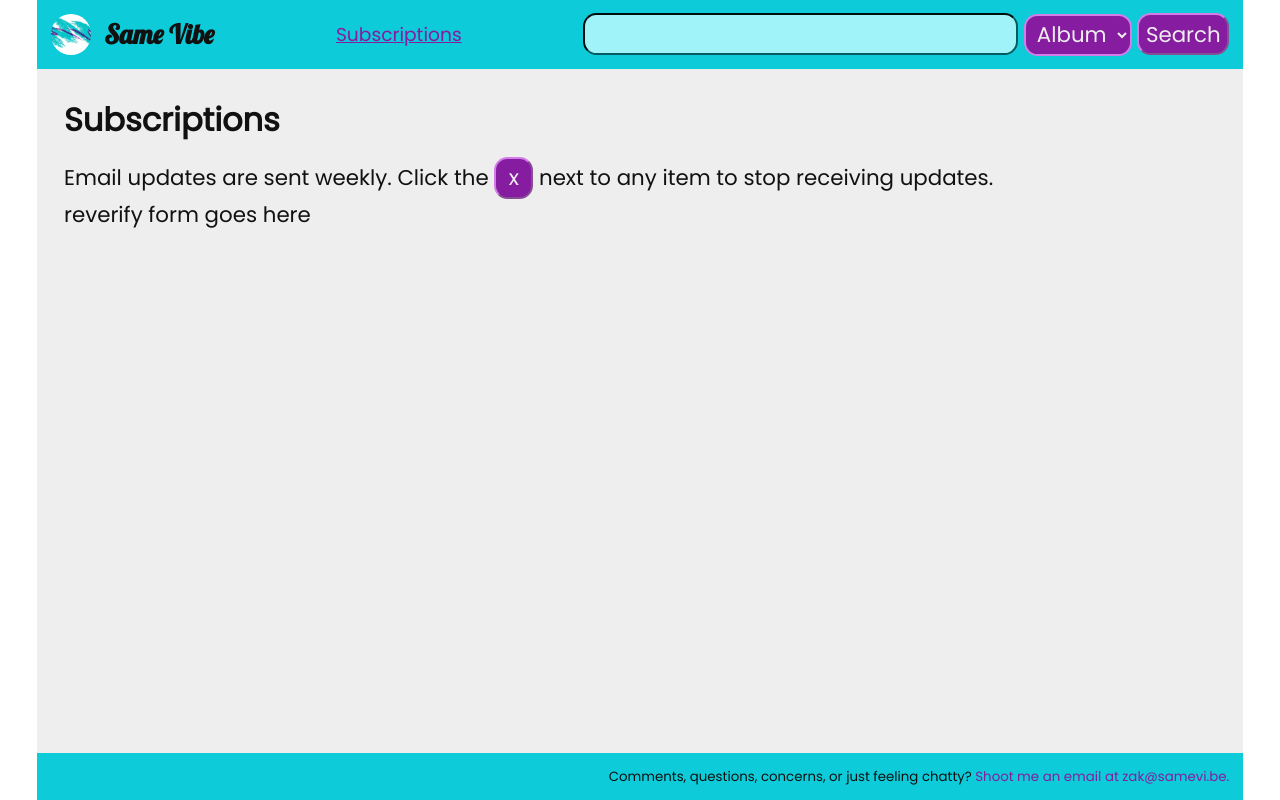
After one commit to Stumpbeard/samevibe, a Flask app: page /subscriptions in a window 1280 px wide. The commit adds this page. Run offline with Flask 2, Linux system fonts and the light colour scheme; data that the repository does not hold is empty.

Commit message:
Add subscription page

```diff
--- a/app.py
+++ b/app.py
@@ -4,6 +4,7 @@ from logging.config import dictConfig
 import os
 
 from flask import Flask, render_template, request, redirect, url_for
+from flask.helpers import make_response
 from flask_mail import Mail, Message
 import requests
 
@@ -162,7 +163,10 @@ def details(main_type, id):
 @app.route("/verify/<token>")
 def verify(token):
     db.verify_email(token)
-    return "<p>Thanks, you're all verified.</p>"
+
+    resp = make_response(render_template("verify.html"))
+    resp.set_cookie("token", token, httponly=True)
+    return resp
 
 
 @app.route("/subscribe/<type>/<id>", methods=["POST"])
@@ -178,7 +182,10 @@ def email_subscribe(type, id):
             sender=("Same Vibe", "hello@samevi.be"),
         )
         mail.send(msg)
-    return redirect(f"/{type}/{id}?n=subscribed")
+    db.create_subscription(type, id, email.id)
+
+    resp = redirect(f"/{type}/{id}?n=subscribed")
+    return resp
 
 
 @app.route("/<main_type>/<id>/connect/<type>/<related_id>")
@@ -256,6 +263,42 @@ def list_vibe_connections(main_type, id, vibe):
         data=data,
         vibes=vibes,
     )
+
+
+@app.route("/subscriptions")
+def subscriptions():
+    token = request.cookies.get("token")
+    subscriptions = db.get_subscriptions(token)
+
+    connections = []
+    for connection in subscriptions:
+        connection_id = connection[2]
+        type = connection[1]
+        if type == "movie":
+            connection = get_movie(connection_id)
+        elif type == "game":
+            connection = get_game(connection_id)
+        elif type == "book":
+            connection = get_book(connection_id)
+        else:
+            connection = get_album(connection_id)
+
+        connection = SearchResult.from_serial(connection, type)
+
+        connections.append(connection)
+
+    return render_template("subscriptions.html", subscriptions=connections, token=token)
+
+
+@app.route("/unsubscribe", methods=["POST"])
+def unsubscribe():
+    token = request.form.get("token")
+    type = request.form.get("type")
+    type_id = request.form.get("id")
+
+    db.unsubscribe(token, type, type_id)
+
+    return redirect("/subscriptions")
 
 
 def search_music(q, page=1):
--- a/db.py
+++ b/db.py
@@ -2,7 +2,7 @@ import base64
 from datetime import datetime
 import json
 import sqlite3
-from sqlite3.dbapi2 import Cursor
+import time
 
 from serializers import Album, Book, Game, Movie, Vibe, Email
 
@@ -26,8 +26,8 @@ def create_vibe_connection(id, id_type, related_id, related_type, vibe):
     )
     cursor = connection.cursor()
     cursor.execute(
-        "INSERT INTO relationships (primary_obj, primary_type, secondary_obj, secondary_type, vibe) VALUES (?, ?, ?, ?, ?);",
-        (id, id_type, related_id, related_type, vibe),
+        "INSERT INTO relationships (primary_obj, primary_type, secondary_obj, secondary_type, vibe, created_at) VALUES (?, ?, ?, ?, ?, ?);",
+        (id, id_type, related_id, related_type, vibe, int(time.time())),
     )
     connection.commit()
 
@@ -288,3 +288,44 @@ def verify_email(token):
 
     cur.execute("UPDATE emails SET verified = ? WHERE token = ?", (True, token))
     conn.commit()
+
+
+def create_subscription(type, id, email_id):
+    conn = sqlite3.connect("samevibe.db")
+    cur = conn.cursor()
+
+    cur.execute(
+        "INSERT INTO subscriptions (type, type_id, email_id, subscribed, last_sent) VALUES (?, ?, ?, ?, ?);",
+        (type, id, email_id, True, int(time.time())),
+    )
+    conn.commit()
+
+
+def get_subscriptions(token):
+    cur = get_cursor()
+    results = cur.execute(
+        "SELECT id FROM emails WHERE token = ? LIMIT 1;", (token,)
+    ).fetchall()
+    if not results:
+        return []
+    email_id = results[0][0]
+
+    results = cur.execute(
+        "SELECT * FROM subscriptions WHERE email_id = ? AND subscribed = true;",
+        (email_id,),
+    ).fetchall()
+
+    return results
+
+
+def unsubscribe(token, type, type_id):
+    cur = get_cursor()
+    conn = cur.connection
+    email_id = cur.execute(
+        "SELECT id FROM emails WHERE token = ? LIMIT 1;", (token,)
+    ).fetchall()[0][0]
+    cur.execute(
+        "UPDATE subscriptions SET subscribed = false WHERE email_id = ? AND type = ? AND type_id = ?;",
+        (email_id, type, type_id),
+    )
+    conn.commit()
--- /dev/null
+++ b/sql/1641697285_add_timestamps.sql
@@ -0,0 +1,3 @@
+ALTER TABLE relationships ADD COLUMN created_at INTEGER;
+
+ALTER TABLE subscriptions ADD COLUMN last_sent INTEGER;
--- a/sql/create_tables.sql
+++ b/sql/create_tables.sql
@@ -5,7 +5,8 @@ CREATE TABLE IF NOT EXISTS relationships
     primary_type TEXT NOT NULL,
     secondary_obj TEXT NOT NULL,
     secondary_type TEXT NOT NULL,
-    vibe TEXT NOT NULL
+    vibe TEXT NOT NULL,
+    created_at INTEGER
 );
 
 CREATE TABLE IF NOT EXISTS emails
@@ -22,7 +23,8 @@ CREATE TABLE IF NOT EXISTS subscriptions
     type TEXT NOT NULL,
     type_id TEXT NOT NULL,
     email_id INTEGER NOT NULL,
-    subscribed INTEGER
+    subscribed INTEGER,
+    last_sent INTEGER
 );
 
 CREATE TABLE IF NOT EXISTS albums
--- a/static/style.css
+++ b/static/style.css
@@ -163,7 +163,8 @@ input {
 .search-row {
     display: flex;
     align-items: center;
-    margin-bottom: 1ch;
+    padding-bottom: 0.5ch;
+    padding-top: 0.5ch;
 }
 
 .search-results > li:nth-child(even) {
@@ -288,7 +289,6 @@ footer {
 
 .tracklist > * {
     font-size: 12pt;
-
 }
 
 .find-similar {
@@ -365,3 +365,9 @@ footer {
 }
 
 @keyframes fade_out { from { opacity: 100; } to { opacity: 0; }  }
+
+.space-between {
+    display: flex;
+    justify-content: space-between;
+    align-items: center;
+}
--- a/templates/base.html
+++ b/templates/base.html
@@ -18,8 +18,8 @@
             <div class="logo" style="background-image:  url('/static/images/favicon.png');"></div>
             <h1>Same Vibe</h1>
         </a>
-        <!-- <a href="/bounties" class="nav-link">Bounties</a>
-        <a href="/subscriptions" class="nav-link">Subscriptions</a> -->
+        <!-- <a href="/bounties" class="nav-link">Bounties</a> -->
+        <a href="/subscriptions" class="nav-link">Subscriptions</a>
         <form action="/search" method="get">
             {{ generics.search_bar("Search", search_value, search_type) }}
         </form>
--- a/templates/generics.html
+++ b/templates/generics.html
@@ -66,6 +66,13 @@
                 <li><a href="/movie/{{ data.id }}/vibe/{{ vibe.name }}">{{ vibe.name }} ({{ vibe.count }})</a></li>
                 {% endfor %}
             </ol>
+            <details class="subscription-details">
+                <summary>Want updates?</summary>
+                <form action="/subscribe/{{ data.type }}/{{ data.id}}" method="post">
+                    <input name="email" type="email" placeholder="youremail@address.com">
+                    <button>Subscribe</button>
+                </form>
+            </details>
         </div>
     </div>
 </div>
@@ -161,6 +168,13 @@
                 <li><a href="/game/{{ data.id }}/vibe/{{ vibe.name }}">{{ vibe.name }} ({{ vibe.count }})</a></li>
                 {% endfor %}
             </ol>
+            <details class="subscription-details">
+                <summary>Want updates?</summary>
+                <form action="/subscribe/{{ data.type }}/{{ data.id}}" method="post">
+                    <input name="email" type="email" placeholder="youremail@address.com">
+                    <button>Subscribe</button>
+                </form>
+            </details>
         </div>
     </div>
 </div>
@@ -202,6 +216,13 @@
                 <li><a href="/book/{{ data.id }}/vibe/{{ vibe.name }}">{{ vibe.name }} ({{ vibe.count }})</a></li>
                 {% endfor %}
             </ol>
+            <details class="subscription-details">
+                <summary>Want updates?</summary>
+                <form action="/subscribe/{{ data.type }}/{{ data.id}}" method="post">
+                    <input name="email" type="email" placeholder="youremail@address.com">
+                    <button>Subscribe</button>
+                </form>
+            </details>
         </div>
     </div>
 </div>
--- /dev/null
+++ b/templates/subscriptions.html
@@ -0,0 +1,35 @@
+{% import "generics.html" as generics %}
+
+{% extends 'base.html' %}
+
+{% block content %}
+<h2>Subscriptions</h2>
+<p>Email updates are sent weekly. Click the <button class="small-text">&nbsp;x&nbsp;</button> next to any item to stop
+    receiving updates.
+</p>
+
+{% if not token %}
+reverify form goes here
+{% endif %}
+
+<ul class="search-results">
+    {% for result in subscriptions %}
+    <li class="space-between">
+        <a href="/{{ result.type }}/{{ result.id }}" class="search-row">
+            <div class="search-image" style="background-image:  url('{{ result.image_url }}');"></div>
+            <div class="search-text">
+                <span class="bold">{{ result.title }} <span class="light">({{ result.year }})</span></span>
+                <span>{{ result.creator }}</span>
+                <span class="subtext">{{ result.genre }}</span>
+            </div>
+        </a>
+        <form action="/unsubscribe" method="post">
+            <input type="text" name="token" hidden value="{{ token }}">
+            <input type="text" name="type" hidden value="{{ result.type }}">
+            <input type="text" name="id" hidden value="{{ result.id }}">
+            <button>&nbsp;x&nbsp;</button>
+        </form>
+    </li>
+    {% endfor %}
+</ul>
+{% endblock %}
```
Also changed, not shown: templates/verify.html (added, +7 -0 lines).
